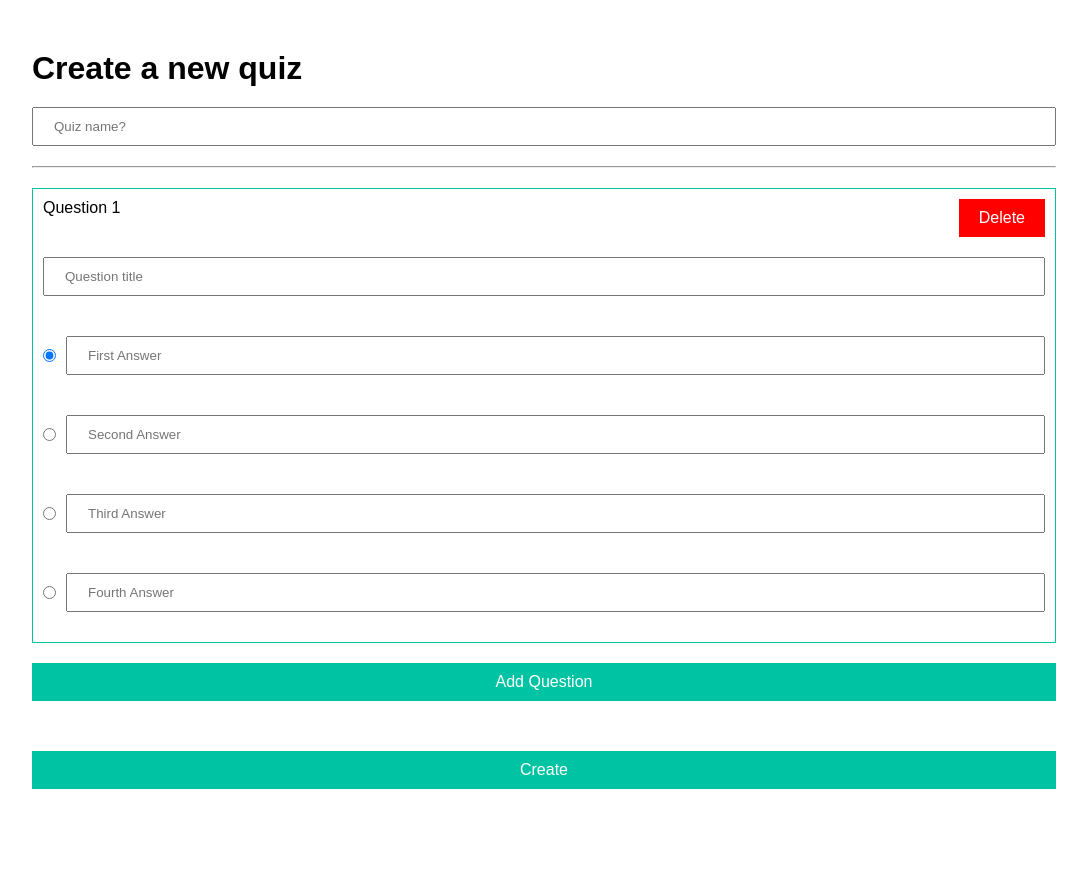
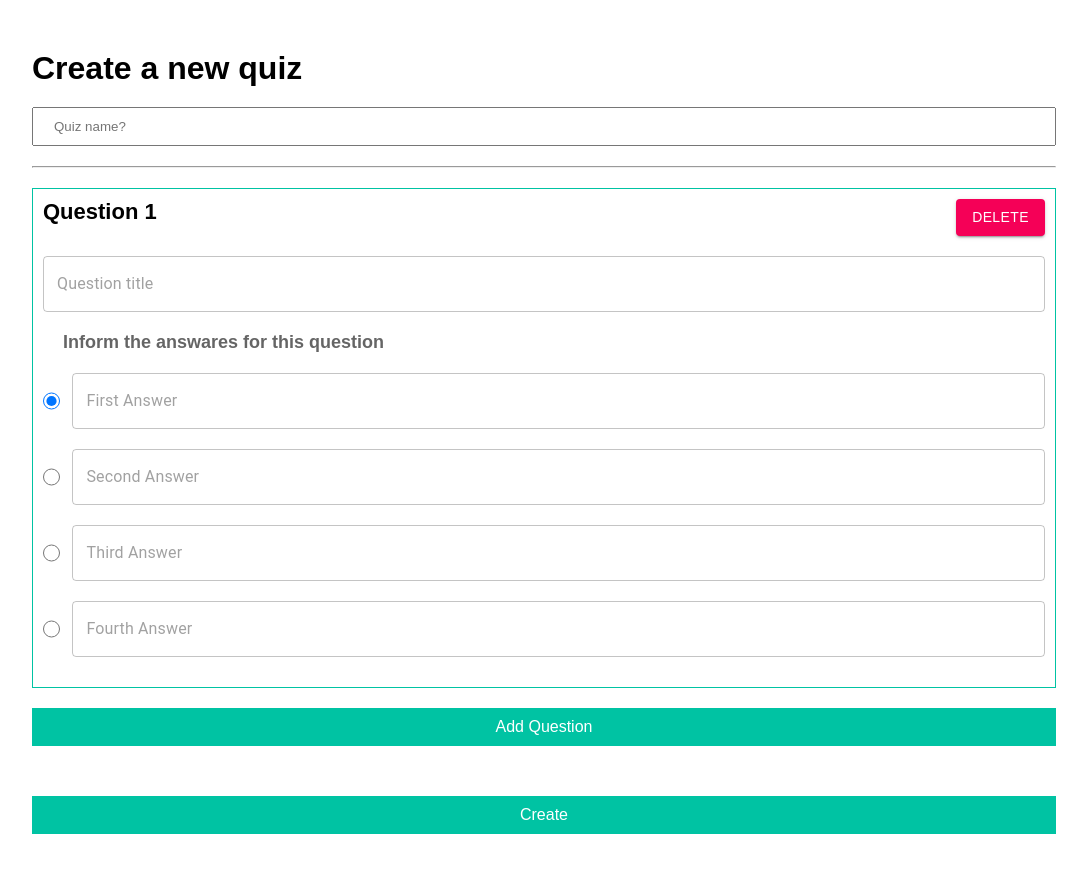
Before and after one commit to AllefDouglasDev/joyjet-quiz-test, a React (Create React App) app: page /quiz/new in a window 1280 px wide. Shown: the top 872 px of the page, without its empty margins (96-1183 px from the left). Before the commit the page ends 839 px from the top, so only its background shows below. Built offline with nearby package versions, Linux system fonts and the light colour scheme.

Commit message:
Creating question card

```diff
--- a/src/components/QuestionCard/index.tsx
+++ b/src/components/QuestionCard/index.tsx
@@ -54,9 +54,12 @@ const QuestionCard: React.FC<Props> = ({ question, onChange, showAnswares = fals
               name={`answare-${question.id}`}
               value={answare.id}
               onChange={e => handleRadio(Number(e.target.value))}
+              disabled={showAnswares}
             />
 
-            <AnswareText color={showAnswares ? getColor(answare) : 'black'}>{answare.title}</AnswareText>
+            <AnswareText color={showAnswares ? getColor(answare) : 'black'}>
+              {answare.title}
+            </AnswareText>
           </AnswareItem>
         ))}
       </AnswaresContainer>
--- a/src/components/QuestionForm/index.tsx
+++ b/src/components/QuestionForm/index.tsx
@@ -1,6 +1,7 @@
 import React, { useState, useEffect } from 'react'
 
 import {
+  useStyles,
   Container,
   Header,
   Title,
@@ -10,6 +11,7 @@ import {
   AnswerItem,
   RadioButton,
   AnswerInput,
+  AnswersTitle,
 } from './styles'
 
 export interface QuestionData {
@@ -37,6 +39,8 @@ const QuestionForm: React.FC<Props> = ({ id, position, onDelete, onChange }) =>
   const [answare4, setAnsware4] = useState('')
   const [correctAnsware, setCorrectAnsware] = useState(1)
 
+  const classes = useStyles()
+
   useEffect(() => {
     if (onChange) {
       onChange({
@@ -56,15 +60,28 @@ const QuestionForm: React.FC<Props> = ({ id, position, onDelete, onChange }) =>
   }
 
   return (
-    <Container key={id}>
+    <Container className={classes.root} key={id}>
       <Header>
         <Title>Question {position}</Title>
-        <DeleteButton onClick={handleDelete}>Delete</DeleteButton>
+        <DeleteButton
+          color='secondary'
+          onClick={handleDelete}
+          variant='contained'
+        >
+          Delete
+        </DeleteButton>
       </Header>
 
-      <Input placeholder='Question title' value={questionTitle} onChange={e => setQuestionTitle(e.target.value)}/>
+      <Input
+        placeholder='Question title'
+        value={questionTitle}
+        onChange={e => setQuestionTitle(e.target.value)}
+        variant='outlined'
+      />
 
       <AnswersContainer>
+        <AnswersTitle>Inform the answares for this question</AnswersTitle>
+
         <AnswerItem>
           <RadioButton
             name={`answer-${id}`}
@@ -76,6 +93,7 @@ const QuestionForm: React.FC<Props> = ({ id, position, onDelete, onChange }) =>
             placeholder='First Answer'
             value={answare1}
             onChange={e => setAnsware1(e.target.value)}
+            variant='outlined'
           />
         </AnswerItem>
 
@@ -90,6 +108,7 @@ const QuestionForm: React.FC<Props> = ({ id, position, onDelete, onChange }) =>
             placeholder='Second Answer'
             value={answare2}
             onChange={e => setAnsware2(e.target.value)}
+            variant='outlined'
           />
         </AnswerItem>
 
@@ -104,6 +123,7 @@ const QuestionForm: React.FC<Props> = ({ id, position, onDelete, onChange }) =>
             placeholder='Third Answer'
             value={answare3}
             onChange={e => setAnsware3(e.target.value)}
+            variant='outlined'
           />
         </AnswerItem>
         <AnswerItem>
@@ -117,6 +137,7 @@ const QuestionForm: React.FC<Props> = ({ id, position, onDelete, onChange }) =>
             placeholder='Fourth Answer'
             value={answare4}
             onChange={e => setAnsware4(e.target.value)}
+            variant='outlined'
           />
         </AnswerItem>
       </AnswersContainer>
--- a/src/components/QuestionForm/styles.ts
+++ b/src/components/QuestionForm/styles.ts
@@ -1,5 +1,19 @@
 import styled from 'styled-components'
+import { makeStyles } from '@material-ui/core/styles'
+import { TextField, Button } from '@material-ui/core'
+
 import { colors } from '../../assets/styles'
+
+/** MaterialUI styles definition */
+export const useStyles = makeStyles((theme) => ({
+  root: {
+    '& .MuiOutlinedInput-root': {
+      '&.Mui-focused fieldset': {
+        borderColor: colors.primary,
+      },
+    },
+  },
+}))
 
 export const Container = styled.div`
   display: flex;
@@ -12,36 +26,40 @@ export const Container = styled.div`
 export const Header = styled.div`
   display: flex;
   justify-content: space-between;
+  margin-bottom: 20px;
 `
 
-export const Title = styled.span``
-
-export const DeleteButton = styled.a`
-  padding: 10px 20px;
-  background-color: red;
-  color: white;
-  text-align: center;
-  cursor: pointer;
+export const Title = styled.span`
+  font-weight: bold;
+  font-size: 22px;
 `
 
-export const Input = styled.input`
-  padding: 10px 20px;
-  margin: 20px 0;
-`
+export const DeleteButton = styled(Button)``
+
+export const Input = styled(TextField)``
 
 export const AnswersContainer = styled.div``
 
 export const AnswerItem = styled.div`
   display: flex;
   align-items: center;
+  margin: 20px 0;
 `
 
 export const RadioButton = styled.input.attrs({ type: 'radio' })`
-  margin-right: 10px;
+  cursor: pointer;
+  width: 18px;
+  height: 18px;
+  margin-right: 12px;
 `
 
-export const AnswerInput = styled.input`
-  padding: 10px 20px;
-  margin: 20px 0;
+export const AnswerInput = styled(TextField)`
   width: 100%;
 `
+
+export const AnswersTitle = styled.p`
+  margin: 20px;
+  font-weight: bold;
+  font-size: 18px;
+  opacity: .6;
+`
--- a/src/pages/Home/index.tsx
+++ b/src/pages/Home/index.tsx
@@ -1,5 +1,6 @@
 import React from 'react'
 import { MdQuestionAnswer } from 'react-icons/md'
+import { FcTemplate } from 'react-icons/fc'
 import { useSelector } from 'react-redux'
 import { useHistory } from 'react-router-dom'
 
@@ -54,7 +55,10 @@ const Home: React.FC = () => {
       )}
 
       {!loading && quizList.length <= 0 && (
-        <EmptyQuizList>You don't have any quiz</EmptyQuizList>
+        <EmptyQuizList>
+          You don't have any quiz
+          <FcTemplate  color={colors.primary} size={150}/>
+        </EmptyQuizList>
       )}
 
     </Container>
--- a/src/pages/Home/styles.ts
+++ b/src/pages/Home/styles.ts
@@ -51,6 +51,11 @@ export const QuizName = styled.p`
 `
 
 export const EmptyQuizList = styled.div`
-  text-align: center;
-  margin-top: 50px;
+  display: flex;
+  flex-direction: column;
+  align-items: center;
+  margin-top: 150px;
+  font-weight: bold;
+  font-size: 25px;
+  opacity: .6;
 `
--- a/src/pages/NewQuiz/index.tsx
+++ b/src/pages/NewQuiz/index.tsx
@@ -1,11 +1,16 @@
 import React, { useState } from 'react'
 import { useHistory } from 'react-router-dom'
+import { useSelector, useDispatch } from 'react-redux'
 
 import * as QuizStorage from '../../storage/quiz'
 import * as QuestionStorage from '../../storage/question'
 import * as AnswareStorage from '../../storage/answer'
+import { ApplicationState } from '../../store'
+import { setQuizList } from '../../store/ducks/quiz/actions'
 import { QuestionData } from '../../components/QuestionForm'
 import Quiz from '../../types/quiz'
+import Answer from '../../types/answer'
+import Question from '../../types/question'
 import validate from './validate'
 import {
   Container,
@@ -23,6 +28,9 @@ const NewQuiz: React.FC = () => {
   const [questions, setQuestions] = useState([1])
   const [questionsData, setQuestionsData] = useState<QuestionData[]>([] as QuestionData[])
 
+  const { quizList } = useSelector((state: ApplicationState) => state.quiz)
+
+  const dispatch = useDispatch()
   const history = useHistory()
 
   async function saveQuiz(): Promise<Quiz> {
@@ -30,35 +38,49 @@ const NewQuiz: React.FC = () => {
     return quiz
   }
 
-  async function saveQuestions(quizId: number): Promise<void> {
+  async function saveQuestions(quizId: number): Promise<Question[]> {
+    const questions: Question[] = []
+
     for (const questionData of questionsData) {
       const question = await QuestionStorage.create(questionData.questionTitle, quizId)
 
-      await saveAnswares(question.id, questionData)
+      const answares = await saveAnswares(question.id, questionData)
+      question.answers = answares
+
+      questions.push(question)
     }
+
+    return questions
   }
 
-  async function saveAnswares(questionId: number, questionData: QuestionData): Promise<void> {
-    await AnswareStorage.create(
+  async function saveAnswares(questionId: number, questionData: QuestionData): Promise<Answer[]> {
+    const answare1 = await AnswareStorage.create(
       questionId,
       questionData.answare1,
       questionData.correctAnsware === 1
     )
-    await AnswareStorage.create(
+    const answare2 = await AnswareStorage.create(
       questionId,
       questionData.answare2,
       questionData.correctAnsware === 2
     )
-    await AnswareStorage.create(
+    const answare3 = await AnswareStorage.create(
       questionId,
       questionData.answare3,
       questionData.correctAnsware === 3
     )
-    await AnswareStorage.create(
+    const answare4 = await AnswareStorage.create(
       questionId,
       questionData.answare4,
       questionData.correctAnsware === 4
     )
+
+    return [answare1, answare2, answare3, answare4]
+  }
+
+  function saveQuizOnReduxState(quiz: Quiz) {
+    quizList.push(quiz)
+    dispatch(setQuizList(quizList))
   }
 
   async function handleCreate() {
@@ -78,10 +100,12 @@ const NewQuiz: React.FC = () => {
     setLoading(true)
 
     const quiz = await saveQuiz()
-    await saveQuestions(quiz.id)
+    const questions = await saveQuestions(quiz.id)
+    quiz.questions = questions
+
+    saveQuizOnReduxState(quiz)
 
     setLoading(false)
-
     history.push('/')
   }
 
```
